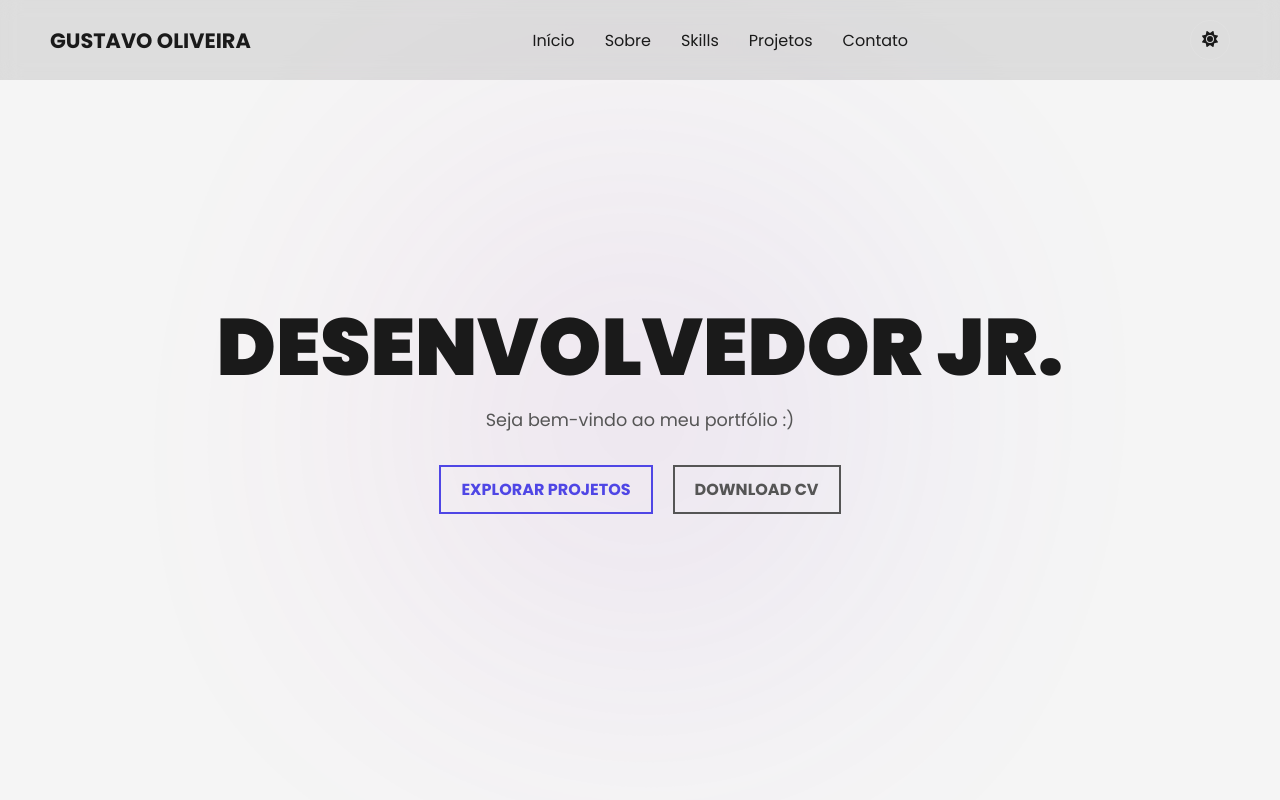
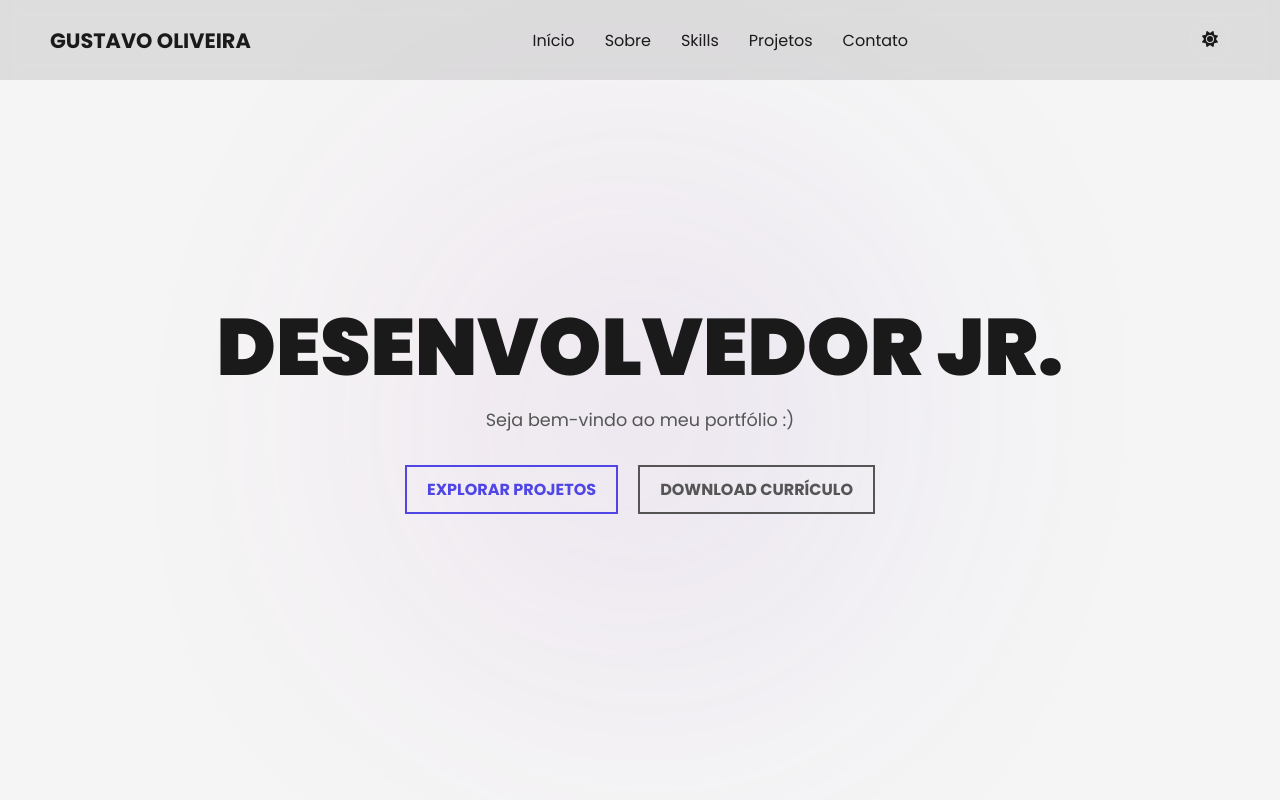
Before and after one commit to Gusttavohenn/portfolio-nextjs, a Next.js app: page / in a window 1280 px wide. Shown: the top 800 px of the page. Built offline with nearby package versions, Linux system fonts and the light colour scheme.

Commit message:
feat: Adiciona arquivo do CV para download

```diff
--- a/src/app/components/sections/HeroSection.tsx
+++ b/src/app/components/sections/HeroSection.tsx
@@ -5,7 +5,7 @@ export default function HeroSection() {
       <p>Seja bem-vindo ao meu portfólio :)</p>
       <div className="button-group">
         <a href="#projetos" className="cta-button">EXPLORAR PROJETOS</a>
-        <a href="/seu-cv.pdf" download className="cta-button secondary">DOWNLOAD CV</a>
+        <a href="/Gustavo_Oliveira.pdf" download className="cta-button secondary">DOWNLOAD CURRÍCULO</a>
       </div>
     </section>
   );
```
Also changed, not shown: 1 other file (tests, documents, lock files or other folders).
